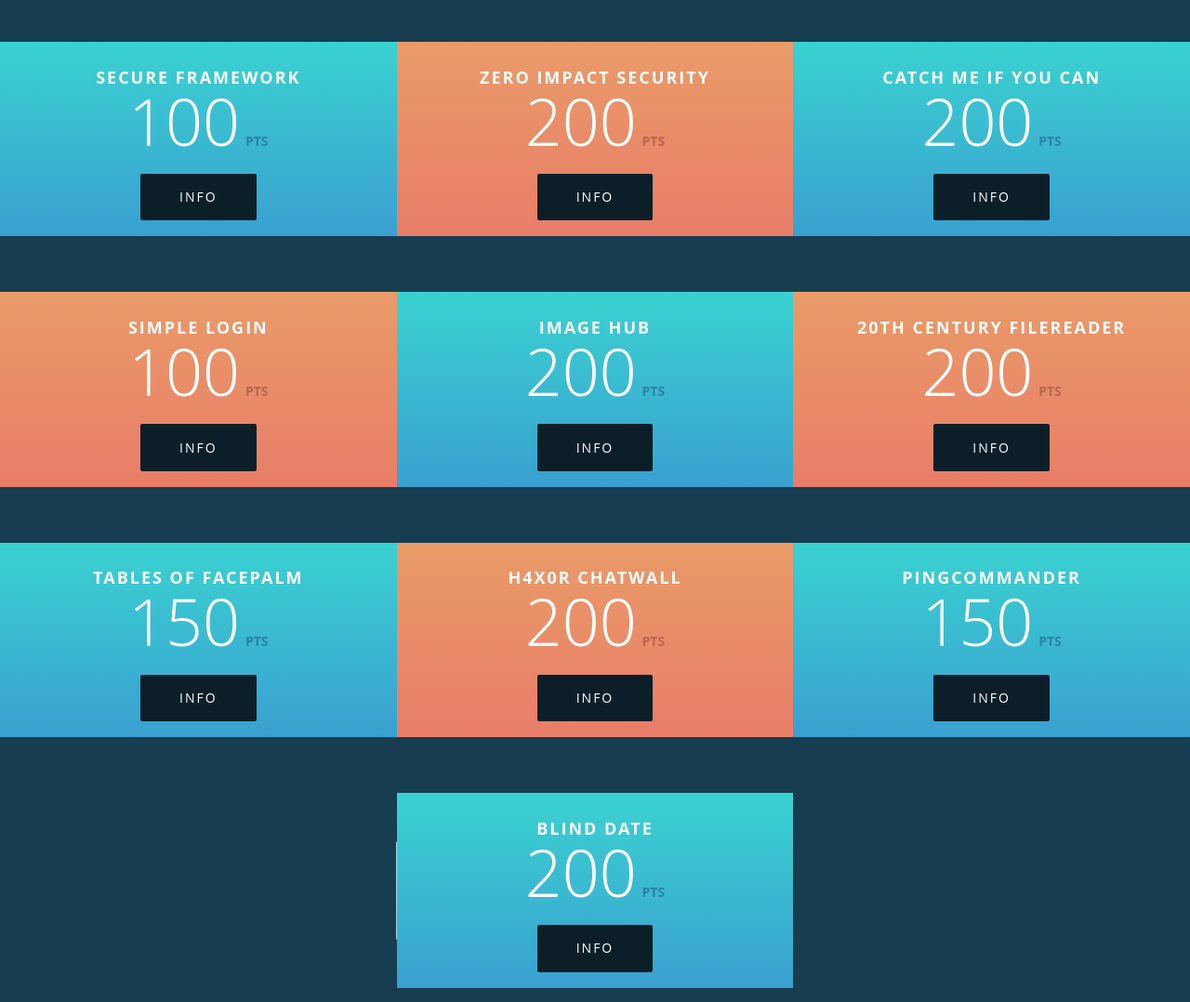
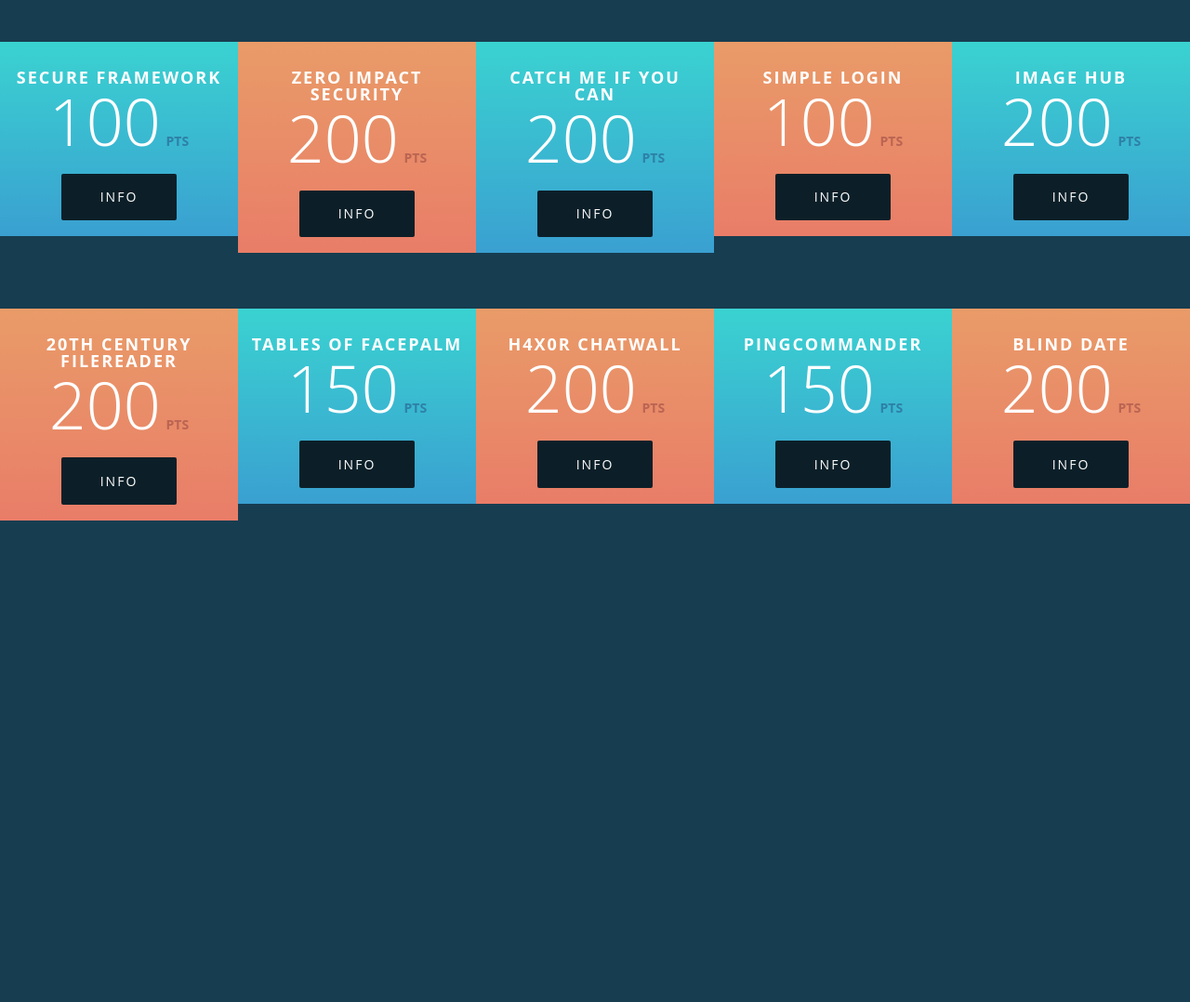
Before and after one commit to justsly/AST-CTF, a PHP site: page / in a window 1280 px wide. Shown: the part 75-1153 px from the top of the page at 93% size. After the commit the page ends 635 px from the top, so only its background shows below. Run offline with PHP 8.4, Linux system fonts and the light colour scheme; some libraries are stand-ins or nearby versions.

Commit message:
von 3 auf 5 Items for Zeile geändert

```diff
--- a/landing_page/css/style.css
+++ b/landing_page/css/style.css
@@ -109,7 +109,7 @@ Main Components
     clear: both;
   }
   .cd-pricing-list > li {
-    width: 33.3333333333%;
+    width: 20%;
     float: left;
   }
   .cd-pricing-list > li::before {
--- a/landing_page/index.html
+++ b/landing_page/index.html
@@ -81,11 +81,6 @@
 					<a class="cd-select" href="#"  data-remodal-target="ast_3">Info</a>
 				</footer> <!-- .cd-pricing-footer -->
 			</li>
-		</ul> <!-- .cd-pricing-list -->
-
-	</span> <!-- .cd-pricing-container -->
-	<span class="cd-pricing-container cd-full-width cd-secondary-theme">
-		<ul class="cd-pricing-list">
 			<li class="cd-popular">
 				<header class="cd-pricing-header">
 					<h2 id="ast_4">Simple Login</h2>
@@ -117,6 +112,12 @@
 					<a class="cd-select" href="#" data-remodal-target="ast_5">Info</a>
 				</footer> <!-- .cd-pricing-footer -->
 			</li>
+		</ul> <!-- .cd-pricing-list -->
+
+	</span> <!-- .cd-pricing-container -->
+	<span class="cd-pricing-container cd-full-width cd-secondary-theme">
+		<ul class="cd-pricing-list">
+
 			<li class="cd-popular">
 				<header class="cd-pricing-header">
 					<h2 id="ast_6">20th Century Filereader </h2>
@@ -131,11 +132,6 @@
 					<a class="cd-select" href="#" data-remodal-target="ast_6">Info</a>
 				</footer>  <!-- .cd-pricing-footer -->
 			</li>
-		</ul> <!-- .cd-pricing-list -->
-
-	</span> <!-- .cd-pricing-container -->
-	<span class="cd-pricing-container cd-full-width cd-secondary-theme">
-		<ul class="cd-pricing-list">
 			<li>
 				<header class="cd-pricing-header">
 					<h2 id="ast_7">Tables of Facepalm</h2>
@@ -178,14 +174,7 @@
 					<a class="cd-select" href="#" data-remodal-target="ast_9">Info</a>
 				</footer> <!-- .cd-pricing-footer -->
 			</li>
-		</ul> <!-- .cd-pricing-list -->
-
-	</span> <!-- .cd-pricing-container -->
-	<span class="cd-pricing-container cd-full-width cd-secondary-theme">
-		<ul class="cd-pricing-list">
-			<li>
-			</li>
-			<li>
+			<li class="cd-popular">
 				<header class="cd-pricing-header">
 					<h2 id="ast_10">Blind Date</h2>
 
@@ -198,8 +187,6 @@
 				<footer class="cd-pricing-footer">
 					<a class="cd-select" href="#"  data-remodal-target="ast_10">Info</a>
 				</footer> <!-- .cd-pricing-footer -->
-			</li>
-			<li>
 			</li>
 		</ul> <!-- .cd-pricing-list -->
 
```
